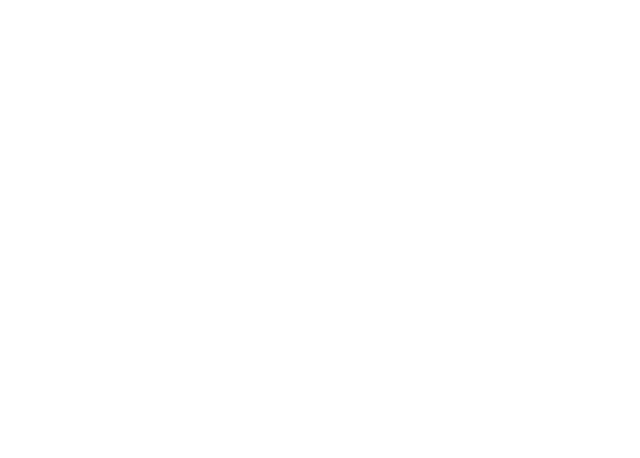
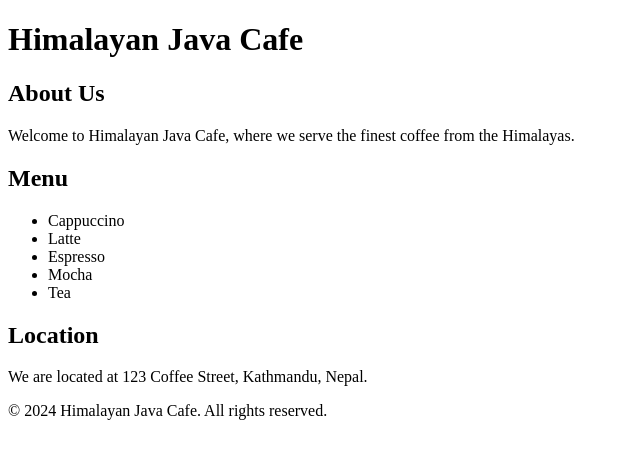
Before and after one commit to Asiwakoti/HimalayanJavaCafe, a plain HTML site: page index.html in a window 1280 px wide. Shown: the whole page, without its empty margins (0-640 px from the left). Drawn offline with Linux system fonts and the light colour scheme.

Commit message:
Update index.html
added html code for cafe website

```diff
--- a/index.html
+++ b/index.html
@@ -1,9 +1,41 @@
 <!DOCTYPE html>
 <html lang="en">
 <head>
-    <title>Java Himalayan Cafe</title>
+    <meta charset="UTF-8">
+    <meta name="viewport" content="width=device-width, initial-scale=1.0">
+    <title>Himalayan Java Cafe</title>
+    <link rel="stylesheet" href="styles.css">
 </head>
 <body>
+    <header>
+        <h1>Himalayan Java Cafe</h1>
+    </header>
 
+    <main>
+        <section>
+            <h2>About Us</h2>
+            <p>Welcome to Himalayan Java Cafe, where we serve the finest coffee from the Himalayas.</p>
+        </section>
+
+        <section>
+            <h2>Menu</h2>
+            <ul>
+                <li>Cappuccino</li>
+                <li>Latte</li>
+                <li>Espresso</li>
+                <li>Mocha</li>
+                <li>Tea</li>
+            </ul>
+        </section>
+
+        <section>
+            <h2>Location</h2>
+            <p>We are located at 123 Coffee Street, Kathmandu, Nepal.</p>
+        </section>
+    </main>
+
+    <footer>
+        <p>&copy; 2024 Himalayan Java Cafe. All rights reserved.</p>
+    </footer>
 </body>
 </html>
```
